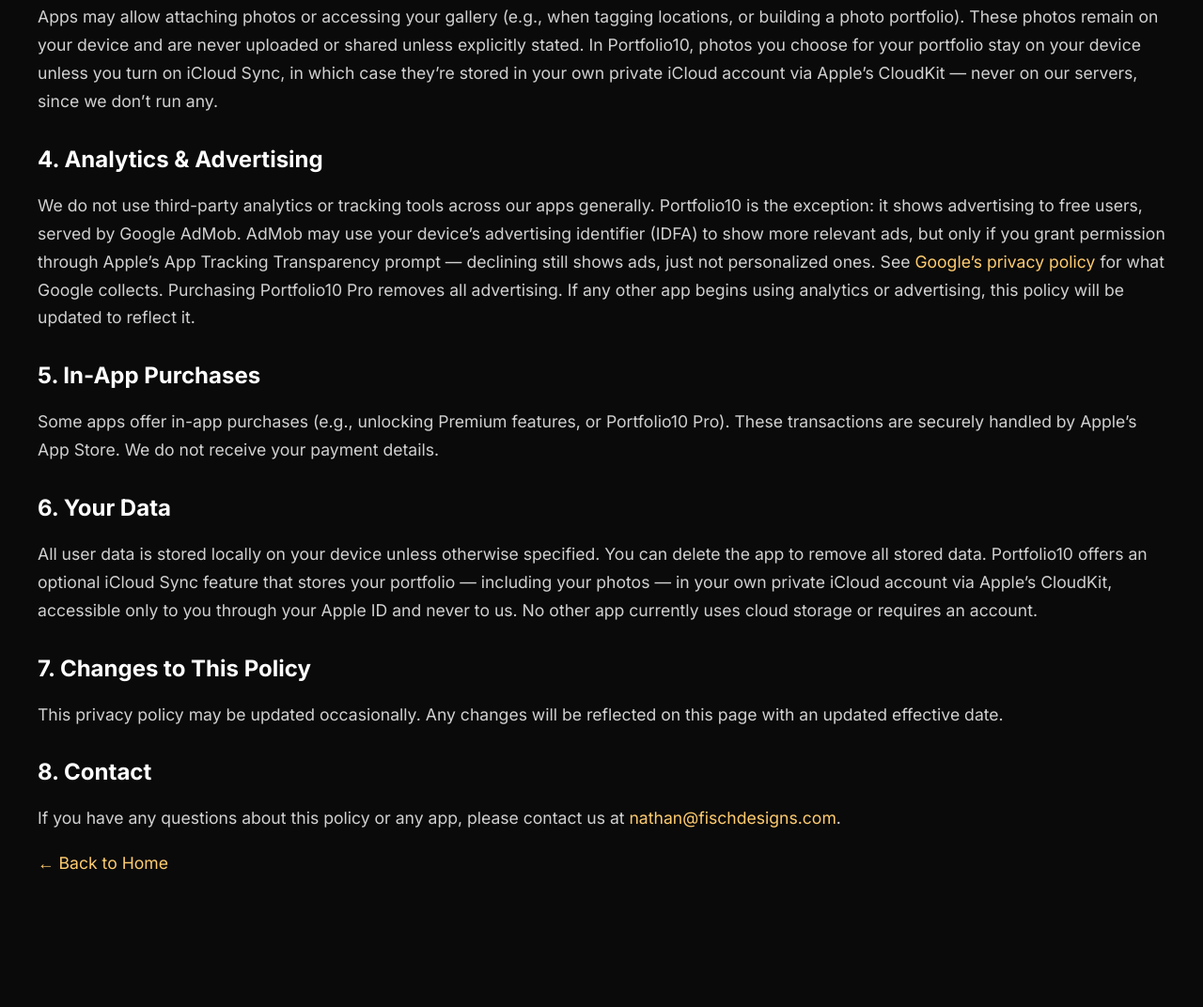
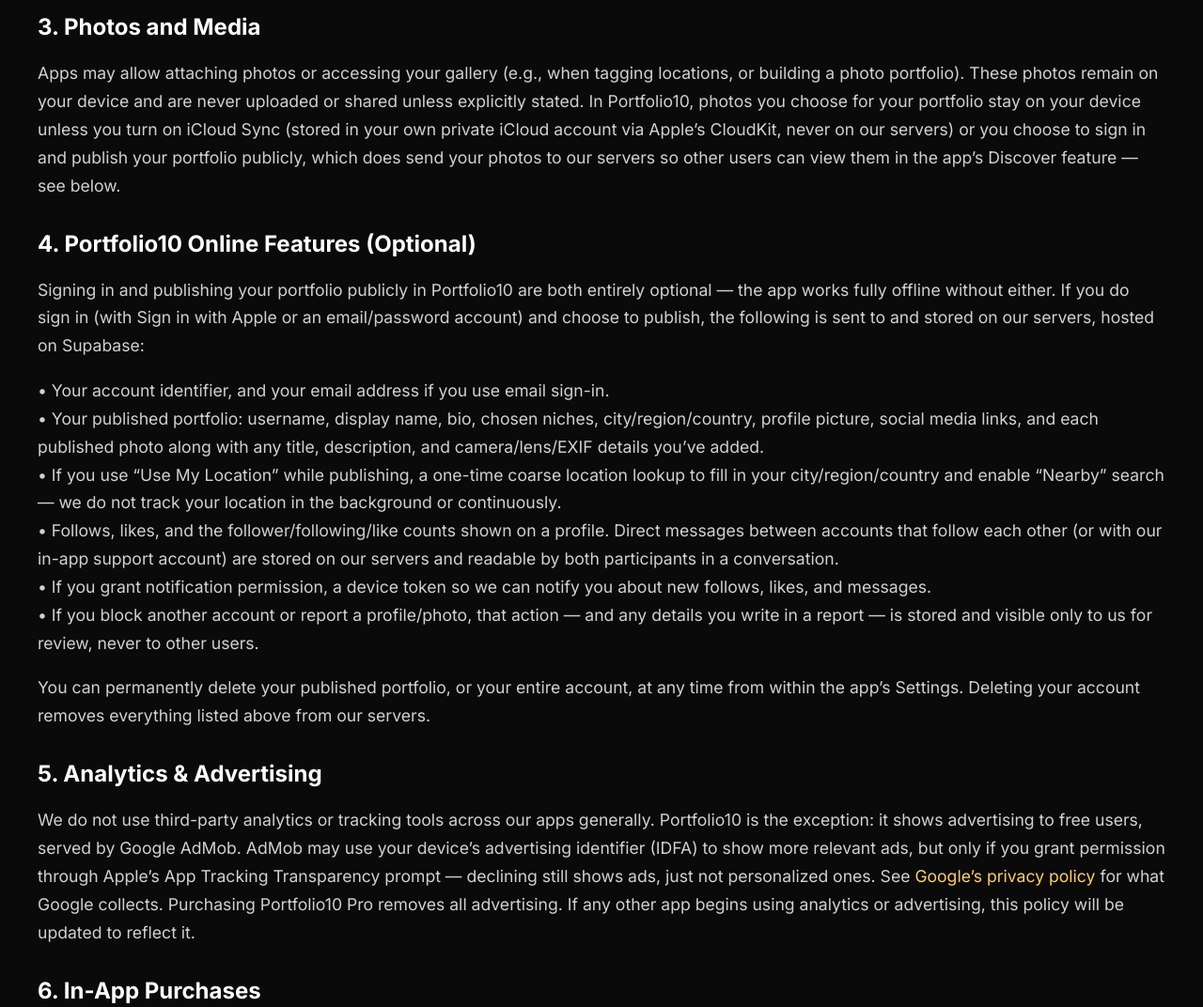
Before and after one commit to freezingfirez/freezingfirez.github.io, a plain HTML site: page privacypolicy/index.html in a window 1280 px wide. Shown: the part 609-1681 px from the top of the page at 94% size. Before the commit the page ends 1599 px from the top, so only its background shows below. Drawn offline with Linux system fonts and the light colour scheme.

Commit message:
Update privacy policy for Portfolio10's online features
Portfolio10 now has optional accounts, published portfolios, Discover,
messaging, location-based nearby search, and blocking/reporting - the
policy previously said it had no backend at all.

```diff
--- a/privacypolicy/index.html
+++ b/privacypolicy/index.html
@@ -38,33 +38,45 @@
 <body>
 
   <h1>Privacy Policy</h1>
-  <p>Effective Date: August 20, 2026</p>
+  <p>Effective Date: September 15, 2026</p>
 
   <p>This privacy policy applies to all mobile applications developed by <strong>Nathan Fischer</strong>, including but not limited to <em>Simply Click</em>, <em>GlobalTag</em>, and <em>Portfolio10</em>.</p>
 
   <h2>1. Information We Collect</h2>
-  <p>We do not collect any personally identifiable information unless explicitly stated within the app. Some apps may request permission to access your device’s location (e.g., GlobalTag) to enable core features. This data is stored locally and not shared with us or any third party.</p>
+  <p>We do not collect any personally identifiable information unless explicitly stated within the app. Some apps may request permission to access your device’s location (e.g., GlobalTag) to enable core features. This data is stored locally and not shared with us or any third party. Portfolio10 is the one exception: if you choose to sign in and publish your portfolio publicly, some data is sent to and stored on our servers so other users can discover it — see the dedicated Portfolio10 section below for exactly what that includes.</p>
 
   <h2>2. Location Data</h2>
-  <p>Some apps, such as GlobalTag, use your device’s location to provide key features like tagging and proximity notifications. Your location is never sent to a server or shared externally. It is only used within the app and stored on your device.</p>
+  <p>Some apps, such as GlobalTag, use your device’s location to provide key features like tagging and proximity notifications. Your location is never sent to a server or shared externally. It is only used within the app and stored on your device. Portfolio10 is again the exception — see below.</p>
 
   <h2>3. Photos and Media</h2>
-  <p>Apps may allow attaching photos or accessing your gallery (e.g., when tagging locations, or building a photo portfolio). These photos remain on your device and are never uploaded or shared unless explicitly stated. In Portfolio10, photos you choose for your portfolio stay on your device unless you turn on iCloud Sync, in which case they’re stored in your own private iCloud account via Apple’s CloudKit — never on our servers, since we don’t run any.</p>
+  <p>Apps may allow attaching photos or accessing your gallery (e.g., when tagging locations, or building a photo portfolio). These photos remain on your device and are never uploaded or shared unless explicitly stated. In Portfolio10, photos you choose for your portfolio stay on your device unless you turn on iCloud Sync (stored in your own private iCloud account via Apple’s CloudKit, never on our servers) or you choose to sign in and publish your portfolio publicly, which does send your photos to our servers so other users can view them in the app’s Discover feature — see below.</p>
 
-  <h2>4. Analytics &amp; Advertising</h2>
+  <h2>4. Portfolio10 Online Features (Optional)</h2>
+  <p>Signing in and publishing your portfolio publicly in Portfolio10 are both entirely optional — the app works fully offline without either. If you do sign in (with Sign in with Apple or an email/password account) and choose to publish, the following is sent to and stored on our servers, hosted on Supabase:</p>
+  <p>
+    • Your account identifier, and your email address if you use email sign-in.<br>
+    • Your published portfolio: username, display name, bio, chosen niches, city/region/country, profile picture, social media links, and each published photo along with any title, description, and camera/lens/EXIF details you’ve added.<br>
+    • If you use “Use My Location” while publishing, a one-time coarse location lookup to fill in your city/region/country and enable “Nearby” search — we do not track your location in the background or continuously.<br>
+    • Follows, likes, and the follower/following/like counts shown on a profile. Direct messages between accounts that follow each other (or with our in-app support account) are stored on our servers and readable by both participants in a conversation.<br>
+    • If you grant notification permission, a device token so we can notify you about new follows, likes, and messages.<br>
+    • If you block another account or report a profile/photo, that action — and any details you write in a report — is stored and visible only to us for review, never to other users.
+  </p>
+  <p>You can permanently delete your published portfolio, or your entire account, at any time from within the app’s Settings. Deleting your account removes everything listed above from our servers.</p>
+
+  <h2>5. Analytics &amp; Advertising</h2>
   <p>We do not use third-party analytics or tracking tools across our apps generally. Portfolio10 is the exception: it shows advertising to free users, served by Google AdMob. AdMob may use your device’s advertising identifier (IDFA) to show more relevant ads, but only if you grant permission through Apple’s App Tracking Transparency prompt — declining still shows ads, just not personalized ones. See <a href="https://policies.google.com/privacy">Google’s privacy policy</a> for what Google collects. Purchasing Portfolio10 Pro removes all advertising. If any other app begins using analytics or advertising, this policy will be updated to reflect it.</p>
 
-  <h2>5. In-App Purchases</h2>
+  <h2>6. In-App Purchases</h2>
   <p>Some apps offer in-app purchases (e.g., unlocking Premium features, or Portfolio10 Pro). These transactions are securely handled by Apple’s App Store. We do not receive your payment details.</p>
 
-  <h2>6. Your Data</h2>
-  <p>All user data is stored locally on your device unless otherwise specified. You can delete the app to remove all stored data. Portfolio10 offers an optional iCloud Sync feature that stores your portfolio — including your photos — in your own private iCloud account via Apple’s CloudKit, accessible only to you through your Apple ID and never to us. No other app currently uses cloud storage or requires an account.</p>
+  <h2>7. Your Data</h2>
+  <p>All user data is stored locally on your device unless otherwise specified. You can delete the app to remove all locally stored data. Portfolio10 offers an optional iCloud Sync feature that stores your portfolio — including your photos — in your own private iCloud account via Apple’s CloudKit, accessible only to you through your Apple ID and never to us, and an optional online account for publishing your portfolio publicly (see the Portfolio10 Online Features section above) — data tied to that account can be deleted from within the app at any time. No other app currently uses cloud storage or requires an account.</p>
 
-  <h2>7. Changes to This Policy</h2>
+  <h2>8. Changes to This Policy</h2>
   <p>This privacy policy may be updated occasionally. Any changes will be reflected on this page with an updated effective date.</p>
 
-  <h2>8. Contact</h2>
-  <p>If you have any questions about this policy or any app, please contact us at <a href="mailto:nathan@fischdesigns.com">nathan@fischdesigns.com</a>.</p>
+  <h2>9. Contact</h2>
+  <p>If you have any questions about this policy or any app, please contact us at <a href="mailto:nathan@fischdesigns.com">nathan@fischdesigns.com</a>, or, for Portfolio10 specifically, via the in-app Contact Support feature in the Messages tab.</p>
 
   <p><a href="/">← Back to Home</a></p>
 </body>
```
